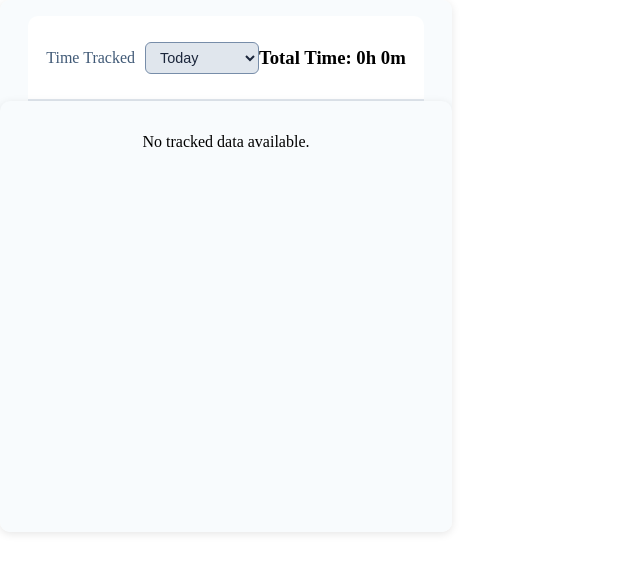
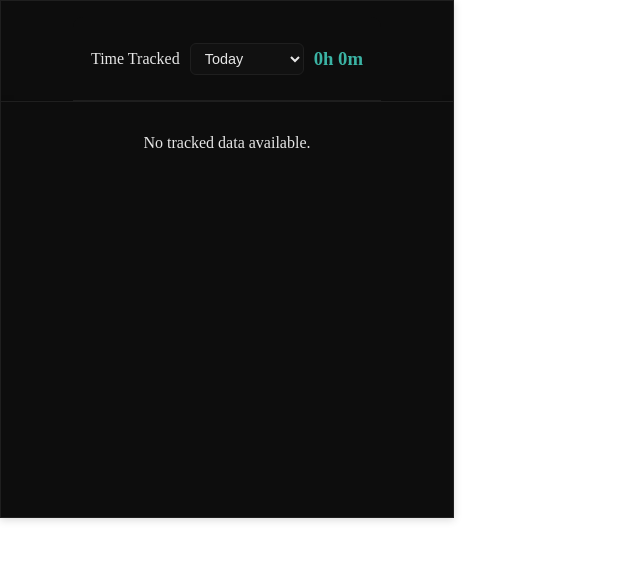
Before and after one commit to vrch1e/TabTrackr, a React (Vite) app in the folder client/: page / in a window 1280 px wide. Shown: the top 572 px of the page, without its empty margins (0-640 px from the left). Built offline with nearby package versions, Linux system fonts and the light colour scheme.

Commit message:
polished UI

```diff
--- a/client/public/background.js
+++ b/client/public/background.js
@@ -110,7 +110,7 @@ function backgroundInit(userId) {
 
   // Websocket connection:
 
-  const websocket = new WebSocket('ws://13.41.70.19:3010/socket');
+  const websocket = new WebSocket('ws://localhost:3010/socket');
   console.log('websocket line compiled')
   websocket.onopen = (event) => {
     console.log('WSS opened')
--- a/client/src/App.css
+++ b/client/src/App.css
@@ -1,54 +1,25 @@
-/* #container {
-  display: flex;
-  flex-direction: column;
-  height: 500px;
-  width: 400px;
-  background-color: #caf0f8;
-  overflow-y: auto;
-  scrollbar-width: none;
-} */
-
-/* #dashboard {
-  display: flex;
-  justify-content: center;
-  align-items: center;
-  width: 100%;
-  height: 70px;
-  background-color: #caf0f8;
+/* === THEME VARIABLES === */
+:root {
+  --color-bg-dark: #0d0d0d;          /* smoky black */
+  --color-bg-light: #121212;         /* slightly lighter smoky black */
+  --color-border: #1f1f1f;           /* dark charcoal border */
+  --color-accent: #40e0d0;           /* turquoise */
+  --color-accent-hover: #2fcabc;
+  --color-text-primary: #e6e6e6;     /* smoky white */
+  --color-text-secondary: #a0a0a0;   /* muted gray */
+  --color-shadow: rgba(64, 224, 208, 0.08); /* turquoise-tinted shadow */
 }
 
-h1 {
-  margin-top: 5px;
-  color: black;
-}
-
-button {
-  width: 50px;
-  height: 30px;
-  margin-left: 10px;
-  border-radius: 3px;
-  background-color: #90e0ef;
-}
-
-hr {
-  display: block;
-  height: 3px;
-  width: 400px;
-  border: 0;
-  border-top: 1px solid #0077b6;
-  margin-top: 1em 0;
-  padding: 0;
-} */
-
-/* Container */
+/* Main container */
 #container {
   display: flex;
   flex-direction: column;
   height: 500px;
   width: 420px;
-  background-color: #f8fbfd; /* cleaner off-white */
-  border-radius: 10px;
-  box-shadow: 0 2px 8px rgba(0, 0, 0, 0.1);
+  padding-bottom: 0px;
+  border-radius: 0px;
+  background-color: #0d0d0d;
+  box-shadow: 0 2px 8px rgba(0, 0, 0, 0.15);
   overflow-y: auto;
   scrollbar-width: none; /* Hide scrollbar in Firefox */
 }
@@ -59,8 +30,8 @@ hr {
   justify-content: space-between;
   align-items: center;
   padding: 12px 18px;
-  background-color: #ffffff;
-  border-bottom: 2px solid #e0e6ed;
+  background-color: #0d0d0d;
+  border-bottom: 1px solid #1f1f1f;
   border-top-left-radius: 10px;
   border-top-right-radius: 10px;
 }
@@ -68,8 +39,8 @@ hr {
 h1 {
   margin-right: 10px;
   font-size: 1rem;
-  font-weight: 400;
-  color: #415a77;
+  font-weight: 500;
+  color: #e6e6e6;
 }
 
 /* Dropdown wrapper */
@@ -81,7 +52,7 @@ h1 {
 
 .period-label {
   font-size: 0.85rem;
-  color: #415a77;
+  color: #a0a0a0; /* soft grey for subtlety */
   font-weight: 500;
 }
 
@@ -89,9 +60,9 @@ h1 {
 .period-select {
   padding: 6px 10px;
   border-radius: 6px;
-  border: 1px solid #778da9;
-  background-color: #e0e6ed;
-  color: #1b263b;
+  border: 1px solid #1f1f1f;
+  background-color: #111111;
+  color: #e6e6e6;
   font-size: 0.9rem;
   font-weight: 500;
   cursor: pointer;
@@ -99,13 +70,14 @@ h1 {
   transition: 0.2s ease-in-out;
 }
 
-.period-select:hover {
-  background-color: #d0dae4;
-}
+/* .period-select:hover {
+  background-color: #1a1a1a;
+  border-color: #3bb3a4;
+} */
 
 .period-select:focus {
-  border-color: #0d6efd;
-  box-shadow: 0 0 4px rgba(13, 110, 253, 0.3);
+  border-color: #3bb3a4;
+  box-shadow: 0 0 6px rgba(59, 179, 164, 0.3);
 }
 
 /* Divider line */
@@ -114,6 +86,6 @@ hr {
   height: 1px;
   width: 100%;
   border: 0;
-  background-color: #e0e6ed;
+  background-color: #1a1a1a;
   margin: 0;
 }
--- a/client/src/App.jsx
+++ b/client/src/App.jsx
@@ -8,6 +8,7 @@ function App() {
   const [tabs, setTabs] = useState([]);
   const [allTime, setAllTime] = useState(0);
   const [period, setPeriod] = useState("today");
+  const [daysDownloaded, setDaysDownloaded] = useState(0)
 
   // Fetching sites whenever period changes
   useEffect(() => {
@@ -41,11 +42,31 @@ function App() {
     fetchSites();
   }, [period]);
 
+  useEffect(() => {
+    chrome.storage.local.get(['userId'], async (result) => {
+      const userId = result?.userId;
+      if (!userId) {
+        console.warn("No userId found in storage");
+        return;
+      }
+
+      try {
+
+        const totalDays = await services.getFirstEntry(userId);
+
+        setDaysDownloaded(totalDays.totalDaysUsing);
+
+      } catch (error) {
+        console.error(error);
+      }
+    })
+  }, [])
+
   return (
     <div id="container">
       <header id="dashboard">
         <h1>Time Tracked</h1>
-        <PeriodDropdown period={period} setPeriod={setPeriod} />
+        <PeriodDropdown period={period} setPeriod={setPeriod} daysDownloaded={daysDownloaded} />
         <TotalTime allTime={allTime}/>
       </header>
       <hr />
@@ -57,7 +78,7 @@ function App() {
 }
 
 // Dropdown component
-function PeriodDropdown({ period, setPeriod }) {
+function PeriodDropdown({ period, setPeriod, daysDownloaded }) {
   return (
     <div className="period-dropdown">
       <select
@@ -69,7 +90,7 @@ function PeriodDropdown({ period, setPeriod }) {
         <option value="today">Today</option>
         <option value="week">This Week</option>
         <option value="month">This Month</option>
-        <option value="all">All Time</option>
+        <option value="all">All Time{daysDownloaded ? `: ${daysDownloaded} days` : ""}</option>
       </select>
     </div>
   );
--- a/client/src/components/TabItem.css
+++ b/client/src/components/TabItem.css
@@ -1,49 +1,35 @@
-/* #item-container {
-    display: flex;
-    flex-direction: column;
-    align-items: center;
-    width: 300px;
-    height: 90px;
-    background-color: #90e0ef;
-    margin-top: 5px;
-    border-radius: 2px;
-    border: solid 1px;
-}
-
-h2 {
-    margin-top: 0;
-    margin-bottom: 0;
-} */
-
 #item-container {
   display: flex;
-  justify-content: space-between; /* spread site name and time */
+  justify-content: space-between;
   align-items: center;
   width: 100%;
   max-width: 380px;
   padding: 12px 16px;
   margin: 8px 0;
-  background-color: #e0f7fa; /* softer turquoise */
-  border: 1px solid #90e0ef;
+  background-color: #111111; /* smoky black */
+  border: 1px solid #1f1f1f;
   border-radius: 10px;
-  box-shadow: 0 2px 4px rgba(0,0,0,0.1); /* subtle elevation */
-  transition: transform 0.15s ease, box-shadow 0.15s ease;
+  box-shadow: 0 2px 6px rgba(59, 179, 164, 0.08); /* muted teal shadow */
+  transition: transform 0.15s ease, box-shadow 0.15s ease, border-color 0.15s ease;
 }
 
 #item-container:hover {
   transform: translateY(-2px);
-  box-shadow: 0 4px 8px rgba(0,0,0,0.15);
+  border-color: #3bb3a4; /* muted teal accent */
+  box-shadow: 0 4px 12px rgba(59, 179, 164, 0.15);
 }
 
+/* Site name */
 #item-container h2 {
   font-size: 16px;
   font-weight: 500;
   margin: 0;
-  color: #023e8a; /* strong navy blue for text */
+  color: #e6e6e6; /* smoky white text */
 }
 
+/* Time or secondary text */
 #item-container h2:last-child {
   font-size: 14px;
   font-weight: 400;
-  color: #0077b6; /* lighter blue for times */
+  color: #3bb3a4; /* muted teal for secondary text */
 }
--- a/client/src/components/TabList.css
+++ b/client/src/components/TabList.css
@@ -1,17 +1,18 @@
-/* #container {
-    display: flex;
-    flex-direction: column;
-    align-items: center;
-    width: 400px;
-} */
-
-
 #container {
   display: flex;
   flex-direction: column;
   align-items: center;
   width: 420px;
   padding: 16px;
-  background-color: #f8fbfd; /* very light background */
+  background-color: #0d0d0d; /* smoky black */
   border-radius: 12px;
+  border: 1px solid #1f1f1f; /* subtle structure */
+  box-shadow: 0 4px 20px rgba(59, 179, 164, 0.08); /* teal-tinted shadow */
+  color: #e6e6e6;
+  transition: all 0.25s ease;
 }
+
+/* #container:hover {
+  border-color: #3bb3a4;
+  box-shadow: 0 0 12px rgba(59, 179, 164, 0.15);
+} */
--- a/client/src/components/TotalTime.css
+++ b/client/src/components/TotalTime.css
@@ -0,0 +1,4 @@
+h3 {
+    margin-left: 10px;
+    color: #3bb3a4;
+}
--- a/client/src/components/TotalTime.jsx
+++ b/client/src/components/TotalTime.jsx
@@ -9,7 +9,7 @@ export default function TotalTime({ allTime }) {
     return (
         <>
         <div id='total-time-container'>
-            <h3>Total Time: {formatTime(allTime)}</h3>
+            <h3>{formatTime(allTime)}</h3>
         </div>
         </>
     )
--- a/client/src/services/services.js
+++ b/client/src/services/services.js
@@ -1,6 +1,6 @@
 
 const getSites = async (period, userId) => {
-    const url = `http://13.41.70.19:3010/stats/${period}/${userId}`
+    const url = `http://localhost:3010/stats/${period}/${userId}`
     try {
         const response = await fetch(url);
         if (!response.ok) {
@@ -10,17 +10,34 @@ const getSites = async (period, userId) => {
         const json = await response.json();
         console.log(json);
         return json;
+
     } catch (error) {
         console.error(error.message);
     }
 }
 
+const getFirstEntry = async (userId) => {
+    const url = `http://localhost:3010/firstentry/${userId}`
 
+    try {
+        const response = await fetch(url);
+        if (!response.ok) {
+            throw new Error(`Response status: ${response.status}`);
+        }
+
+        const json = await response.json();
+        console.log(json);
+        return json;
+
+    } catch (error) {
+        console.error(error.message);
+    }
+}
 
 const postSites = async () => {
-    const url = `http://13.41.70.19:3010/`
+    const url = `http://localhost:3010/`
     return;
 
 }
 
-export default { getSites, postSites }
+export default { getSites, postSites, getFirstEntry }
```
